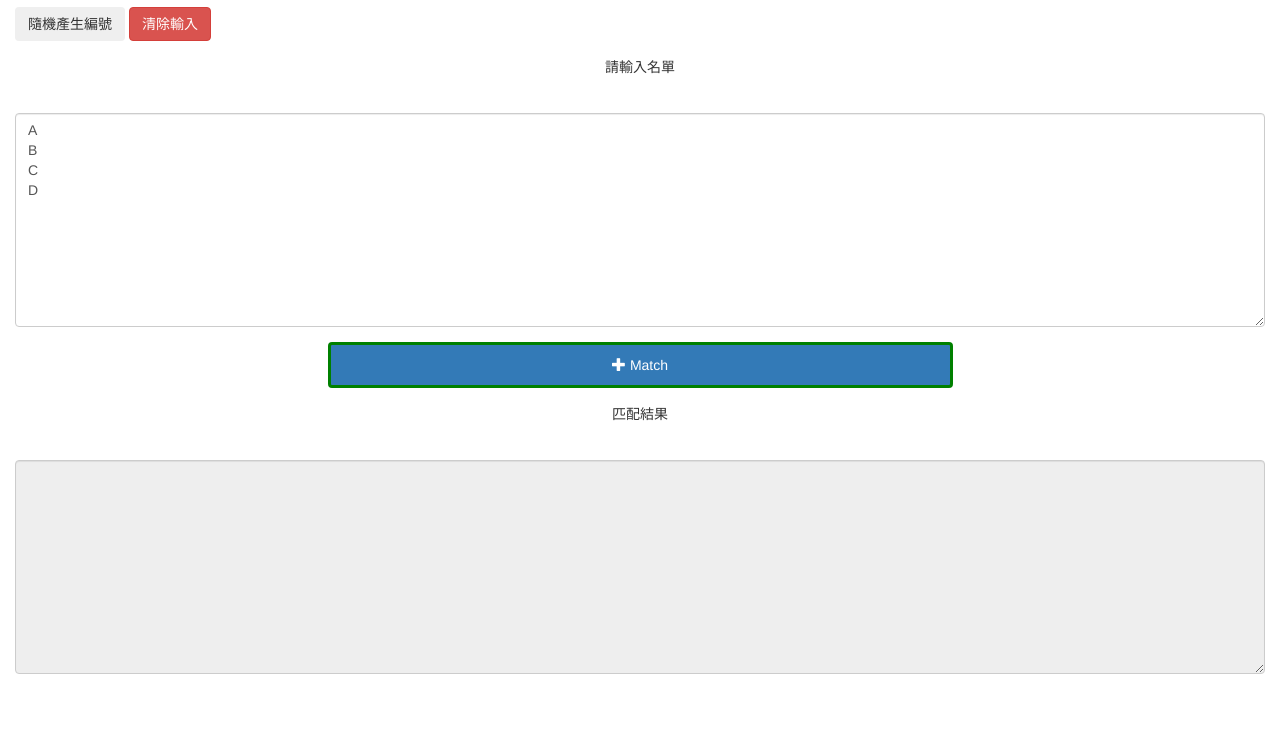
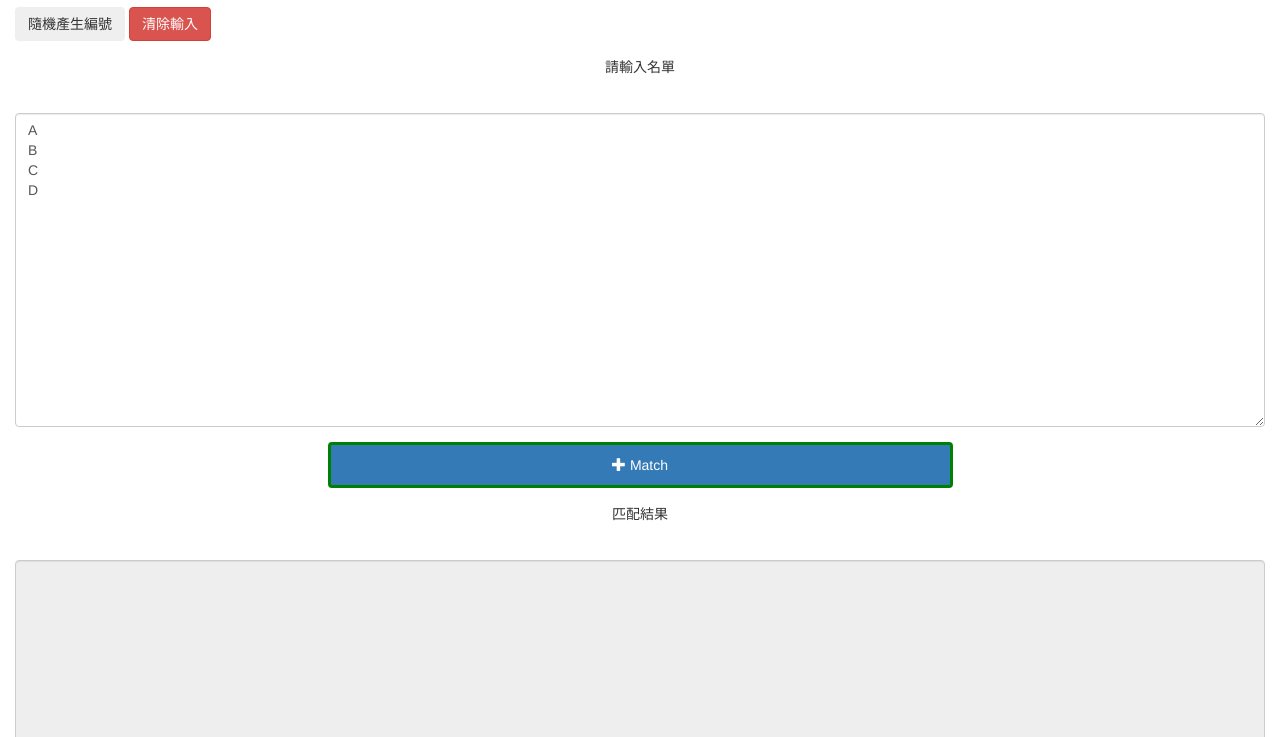
Before and after one commit to weihanchen/shuffle-match-js-tool, a website built with webpack: page src/template/index.html in a window 1280 px wide. Shown: the part 63-800 px from the top of the page. Built offline with nearby package versions, Linux system fonts and the light colour scheme.

Commit message:
update layout

```diff
--- a/src/template/index.html
+++ b/src/template/index.html
@@ -22,7 +22,7 @@
          </div>
          <div class="inputs">
             <div class="form-group">
-               <textarea class="form-control" id="edit-area" rows="10">A&#13;&#10;B&#13;&#10;C&#13;&#10;D</textarea>
+               <textarea class="form-control" id="edit-area" rows="15">A&#13;&#10;B&#13;&#10;C&#13;&#10;D</textarea>
             </div>
          </div>
       </div>
@@ -36,7 +36,7 @@
          </div>
          <div class="inputs">
             <div class="form-group">
-               <textarea class="form-control" id="preview-area"  disabled rows="10"></textarea>
+               <textarea class="form-control" id="preview-area"  disabled rows="15"></textarea>
             </div>
          </div>
       </div>
```
